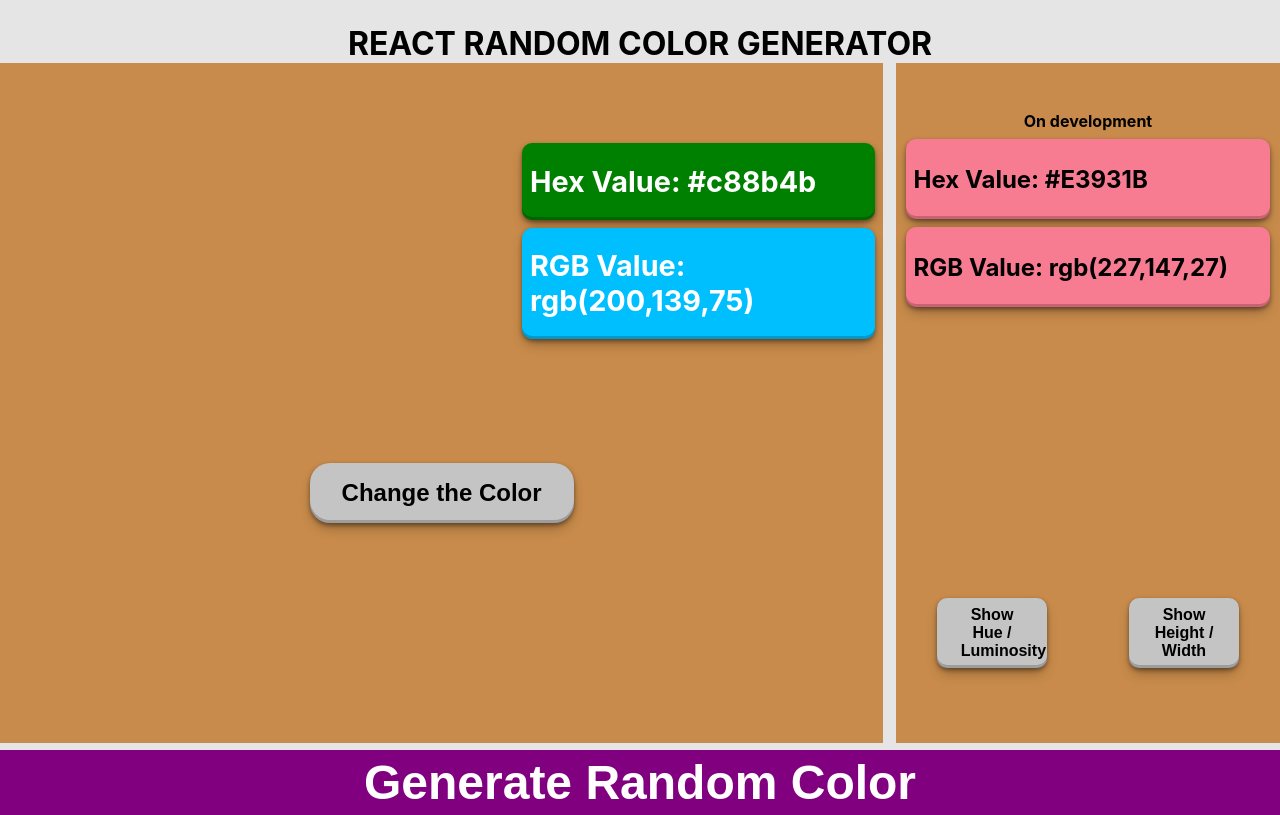
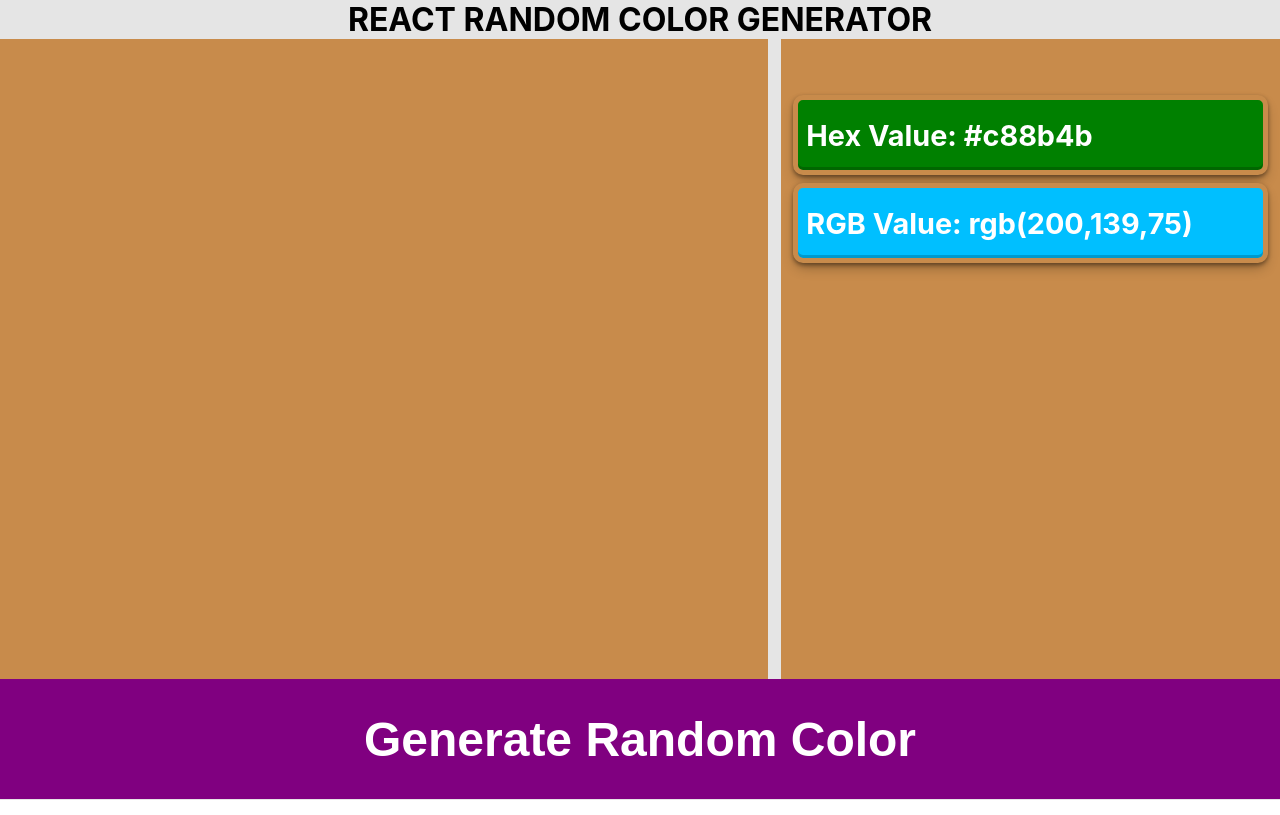
Before and after one commit to Eprince-hub/react-random-color-generator2, a React (Create React App) app: page / in a window 1280 px wide. Built offline with nearby package versions, Linux system fonts and the light colour scheme.

Commit message:
fix multiple state variables and unnesesary values

```diff
--- a/src/App.css
+++ b/src/App.css
@@ -1,7 +1,7 @@
 .App {
   text-align: center;
   background-color: #e5e5e5;
-  padding-top: 1.5rem;
+  height: 100vh;
 }
 
 /* .App-logo {
@@ -14,21 +14,6 @@
     animation: App-logo-spin infinite 20s linear;
   }
 } */
-
-.App-header {
-  background-color: #282c34;
-  min-height: 100vh;
-  display: flex;
-  flex-direction: column;
-  align-items: center;
-  justify-content: center;
-  font-size: calc(10px + 2vmin);
-  color: white;
-}
-
-.App-link {
-  color: #61dafb;
-}
 
 /* @keyframes App-logo-spin {
   from {
@@ -51,30 +36,14 @@
 }
 
 .leftColorBox {
-  width: 69%;
-  height: 85vh;
+  width: 60%;
+  height: inherit;
   margin-bottom: -1.32rem;
   position: relative;
   -webkit-transition: background-color 1.5s ease-out;
   -moz-transition: background-color 1.5s ease-out;
   -o-transition: background-color 1.5s ease-out;
   transition: background-color 1.5s ease-out;
-}
-
-.leftBoxColorValues {
-  width: 40%;
-  text-align: left;
-  position: absolute;
-  right: 0.5rem;
-  top: 4.5rem;
-}
-
-.leftColorBox h3:first-of-type {
-  background: green;
-}
-
-.leftColorBox h3:last-of-type {
-  background: deepskyblue;
 }
 
 .leftColorBox h3 {
@@ -87,49 +56,53 @@
     rgba(0, 0, 0, 0.3) 0px 7px 13px -3px, rgba(0, 0, 0, 0.2) 0px -3px 0px inset;
 }
 
-.leftColorBox button {
-  position: relative;
-  cursor: pointer;
-  font-size: 1.5rem;
-  font-weight: bold;
-  padding: 1rem 2rem;
-  border-radius: 20px;
-  border: none;
-  top: 50vh;
-  background-color: #c4c4c4;
-  box-shadow: rgba(0, 0, 0, 0.4) 0px 2px 4px,
-    rgba(0, 0, 0, 0.3) 0px 7px 13px -3px, rgba(0, 0, 0, 0.2) 0px -3px 0px inset;
-  transition: all 0.3s ease-in-out;
-}
-
-.leftColorBox button:hover,
 .customColorButton:hover,
 .customBoxButton:hover {
   background: #c88b4b;
 }
 
 .rightColorBox {
-  width: 30%;
-  height: 85vh;
-  background-color: #c88b4b;
+  width: 39%;
+  height: inherit;
   padding-top: 3rem;
+  -webkit-transition: background-color 1.5s ease-out;
+  -moz-transition: background-color 1.5s ease-out;
+  -o-transition: background-color 1.5s ease-out;
+  transition: background-color 1.5s ease-out;
 }
 
 .rightColorBox .valueDescription {
   width: 95%;
   height: 5rem;
-  font-size: 1.5rem;
+  font-size: 1.8rem;
   font-weight: bold;
   display: flex;
   justify-content: flex-start;
   align-items: center;
   padding: 0 0.5rem;
   border-radius: 10px;
-  background-color: rgb(248, 124, 145);
   margin: 0.5rem auto;
   box-shadow: rgba(0, 0, 0, 0.4) 0px 2px 4px,
     rgba(0, 0, 0, 0.3) 0px 7px 13px -3px, rgba(0, 0, 0, 0.2) 0px -3px 0px inset;
   transition: all 0.3s ease-in-out;
+  border: 5px solid black;
+  color: white;
+}
+
+h2:first-of-type.valueDescription {
+  background-color: green;
+  -webkit-transition: all 1.5s ease-out;
+  -moz-transition: all 1.5s ease-out;
+  -o-transition: all 1.5s ease-out;
+  transition: all 1.5s ease-out;
+}
+
+h2:last-of-type.valueDescription {
+  background-color: deepskyblue;
+  -webkit-transition: all 1.5s ease-out;
+  -moz-transition: all 1.5s ease-out;
+  -o-transition: all 1.5s ease-out;
+  transition: all 1.5s ease-out;
 }
 
 .customBoxDisplay {
@@ -139,8 +112,7 @@
 
 .bottomButton {
   width: 100%;
-  height: 8.2vh;
-  margin-top: 2.93rem;
+  height: 15vh;
   font-size: 3rem;
   text-align: center;
   font-weight: bold;
@@ -148,6 +120,8 @@
   background-color: purple;
   border: none;
   cursor: pointer;
+  position: relative;
+  z-index: 1;
 }
 
 .customColor,
@@ -167,6 +141,7 @@
   width: 48%;
   display: flex;
   flex-direction: column;
+  display: none;
 }
 
 .heuWrap,
@@ -178,6 +153,7 @@
   font-weight: bold;
   width: 90%;
   padding: 0.5rem;
+  display: none;
 }
 
 input {
@@ -186,6 +162,7 @@
   border-radius: 10px;
   border: none;
   background-color: #c4c4c4;
+  display: none;
 }
 
 .customColorButton,
@@ -202,6 +179,7 @@
   box-shadow: rgba(0, 0, 0, 0.4) 0px 2px 4px,
     rgba(0, 0, 0, 0.3) 0px 7px 13px -3px, rgba(0, 0, 0, 0.2) 0px -3px 0px inset;
   transition: all 0.3s ease-in-out;
+  display: none;
 }
 
 /* Media query started here */
@@ -217,29 +195,6 @@
   }
 
   .bottomButton {
-    display: none;
     font-size: calc(10px + 2vmin);
   }
-
-  .leftColorBox button {
-    margin-top: 5rem;
-    position: initial;
-    font-size: calc(10px + 2vmin);
-  }
-
-  .leftBoxColorValues {
-    display: flex;
-    position: initial;
-    flex-direction: column;
-    width: 100%;
-    width: 60%;
-    margin: 0 auto;
-  }
-
-  .leftColorBox h3 {
-    font-size: calc(10px + 2vmin);
-  }
-  .rightColorBox {
-    display: none;
-  }
 }
--- a/src/App.js
+++ b/src/App.js
@@ -1,21 +1,106 @@
 import './App.css';
+import { useState } from 'react';
+import ColorValueDisplay from './components/ColorValueDisplay';
+import CustomBoxDisplay from './components/CustomBoxDisplay';
+import HomeButton from './components/HomeButton';
 import LeftColorBox from './components/LeftColorBox';
 import RightColorBox from './components/RightColorBox';
 
 function App() {
-  // state here
+  // declaring the state variables that will change values according to their names!
+
+  const [hexColorValue, setHexColorValue] = useState('#c88b4b');
+
+  const [rgbColorValue, setRgbColorValue] = useState('200,139,75');
+
+  // This function will generate a random Hex color code
+  // and it is called when the button is clicked!
+  function generateRandomHex() {
+    const colorValues = [
+      1,
+      2,
+      3,
+      4,
+      5,
+      6,
+      7,
+      8,
+      9,
+      'A',
+      'B',
+      'C',
+      'D',
+      'E',
+      'F',
+    ];
+    let colorHex = '#';
+
+    for (let i = 0; i < 6; i++) {
+      colorHex += colorValues[Math.floor(Math.random() * colorValues.length)];
+    }
+
+    return colorHex;
+  }
+
+  // This function will be called when the button is clicked
+  // and would convert the generated Hex color code to an RGB
+
+  function convertToRGB(changeHexValue) {
+    const regex = /.{1,2}/g;
+    const newHexValue = changeHexValue.match(regex);
+    const rgbArrayValue = [
+      parseInt(newHexValue[0], 16),
+      parseInt(newHexValue[1], 16),
+      parseInt(newHexValue[2], 16),
+    ];
+    return rgbArrayValue;
+  }
+
+  // ################
+
   return (
     <div className="App">
       {/* Render all my Components here */}
+      <h1>REACT RANDOM COLOR GENERATOR</h1>
+      <div className="colorBoxes">
+        {/* the component that displays the color on the left screen */}
+        <LeftColorBox
+          leftBoxBackground={hexColorValue}
+          hexColorValue={`Hex Value: ${hexColorValue}`}
+          rgbColorValue={`RGB Value: rgb(${rgbColorValue})`}
+        />
 
-      <h1>REACT RANDOM COLOR GENERATOR</h1>
+        {/* the component that displays the color on the left screen */}
+        {/* the component has a children components for the color values */}
+        <RightColorBox rightBoxBackground={hexColorValue}>
+          <ColorValueDisplay
+            border={`5px solid ${hexColorValue}`}
+            hexColorValue={`Hex Value: ${hexColorValue}`}
+            rgbColorValue={`RGB Value: rgb(${rgbColorValue})`}
+          />
 
-      <div className="colorBoxes">
-        <LeftColorBox />
-        <RightColorBox />
+          <CustomBoxDisplay />
+        </RightColorBox>
       </div>
 
-      <button className="bottomButton">Generate Random Color</button>
+      {/* Button that controls all the colors on box boxes */}
+      <HomeButton
+        name="Generate Random Color"
+        changeColor={() => {
+          const retunedHexColorValue = generateRandomHex();
+
+          // This slices off the # from the hex color code
+          // and send the remaining value to the function that converts it to the RGB
+          // color code and sets it to the RGB state variable!
+          setRgbColorValue(convertToRGB(retunedHexColorValue.slice(1)));
+
+          // setting the HexColor state variable
+          setHexColorValue(retunedHexColorValue);
+
+          // setting the background color state variable
+          setHexColorValue(retunedHexColorValue);
+        }}
+      />
     </div>
   );
 }
--- a/src/components/ColorValueDisplay.js
+++ b/src/components/ColorValueDisplay.js
@@ -1,10 +1,14 @@
 import React from 'react';
 
-function ColorValueDisplay() {
+function ColorValueDisplay(props) {
   return (
     <div>
-      <h2 className="valueDescription">Hex Value:{` #E3931B`}</h2>
-      <h2 className="valueDescription">RGB Value:{` rgb(227,147,27)`}</h2>
+      <h2 className="valueDescription" style={{ border: props.border }}>
+        {props.hexColorValue}
+      </h2>
+      <h2 className="valueDescription" style={{ border: props.border }}>
+        {props.rgbColorValue}
+      </h2>
     </div>
   );
 }
--- /dev/null
+++ b/src/components/HomeButton.js
@@ -0,0 +1,10 @@
+export default function HomeButton(props) {
+  // state here
+  return (
+    <div>
+      <button className="bottomButton" onClick={props.changeColor}>
+        {props.name}
+      </button>
+    </div>
+  );
+}
--- a/src/components/LeftColorBox.js
+++ b/src/components/LeftColorBox.js
@@ -1,81 +1,9 @@
-import React, { useState } from 'react';
-
-function LeftColorBox() {
-  // declaring the state variables that will change values according to their names!
-  const [backgroundColor, setBackgroundColor] = useState('#c88b4b');
-
-  const [hexColorValue, setHexColorValue] = useState('#c88b4b');
-
-  const [rgbColorValue, setRgbColorValue] = useState('200,139,75');
-
-  // This function will generate a random Hex color code
-  // and it is called when the button is clicked!
-  function generateRandomHex() {
-    const colorValues = [
-      1,
-      2,
-      3,
-      4,
-      5,
-      6,
-      7,
-      8,
-      9,
-      'A',
-      'B',
-      'C',
-      'D',
-      'E',
-      'F',
-    ];
-    let colorHex = '#';
-
-    for (let i = 0; i < 6; i++) {
-      colorHex += colorValues[Math.floor(Math.random() * colorValues.length)];
-    }
-
-    return colorHex;
-  }
-
-  // This function will be called when the button is clicked
-  // and would convert the generated Hex color code to an RGB
-
-  function convertToRGB(changeHexValue) {
-    const regex = /.{1,2}/g;
-    const newHexValue = changeHexValue.match(regex);
-    const rgbArrayValue = [
-      parseInt(newHexValue[0], 16),
-      parseInt(newHexValue[1], 16),
-      parseInt(newHexValue[2], 16),
-    ];
-    return rgbArrayValue;
-  }
-
+function LeftColorBox(props) {
   return (
-    <div className="leftColorBox" style={{ backgroundColor: backgroundColor }}>
-      <div className="leftBoxColorValues">
-        <h3>{`Hex Value: ${hexColorValue}`}</h3>
-        <h3>{`RGB Value: rgb(${rgbColorValue})`}</h3>
-      </div>
-      <button
-        onClick={() => {
-          const retunedHexColorValue = generateRandomHex();
-
-          // This slices off the # from the hex color code
-          // and send the remaining value to the function that converts it to the RGB
-          // color code and sets it to the RGB state variable!
-          setRgbColorValue(convertToRGB(retunedHexColorValue.slice(1)));
-
-          // setting the HexColor state variable
-          setHexColorValue(retunedHexColorValue);
-
-          // setting the background color state variable
-          setBackgroundColor(retunedHexColorValue);
-        }}
-      >
-        Change the Color
-      </button>
-    </div>
+    <div
+      className="leftColorBox"
+      style={{ backgroundColor: props.leftBoxBackground }}
+    />
   );
 }
 
--- a/src/components/RightColorBox.js
+++ b/src/components/RightColorBox.js
@@ -1,13 +1,15 @@
+import { prependOnceListener } from 'process';
 import React from 'react';
 import ColorValueDisplay from './ColorValueDisplay';
 import CustomBoxDisplay from './CustomBoxDisplay';
 
-function RightColorBox() {
+function RightColorBox(props) {
   return (
-    <div className="rightColorBox">
-      <h4>On development</h4>
-      <ColorValueDisplay />
-      <CustomBoxDisplay />
+    <div
+      className="rightColorBox"
+      style={{ backgroundColor: props.rightBoxBackground }}
+    >
+      {props.children}
     </div>
   );
 }
--- a/src/index.css
+++ b/src/index.css
@@ -1,5 +1,6 @@
 body {
   margin: 0;
+  padding: 0;
   font-family: -apple-system, BlinkMacSystemFont, 'Segoe UI', 'Roboto', 'Oxygen',
     'Ubuntu', 'Cantarell', 'Fira Sans', 'Droid Sans', 'Helvetica Neue',
     sans-serif;
```
